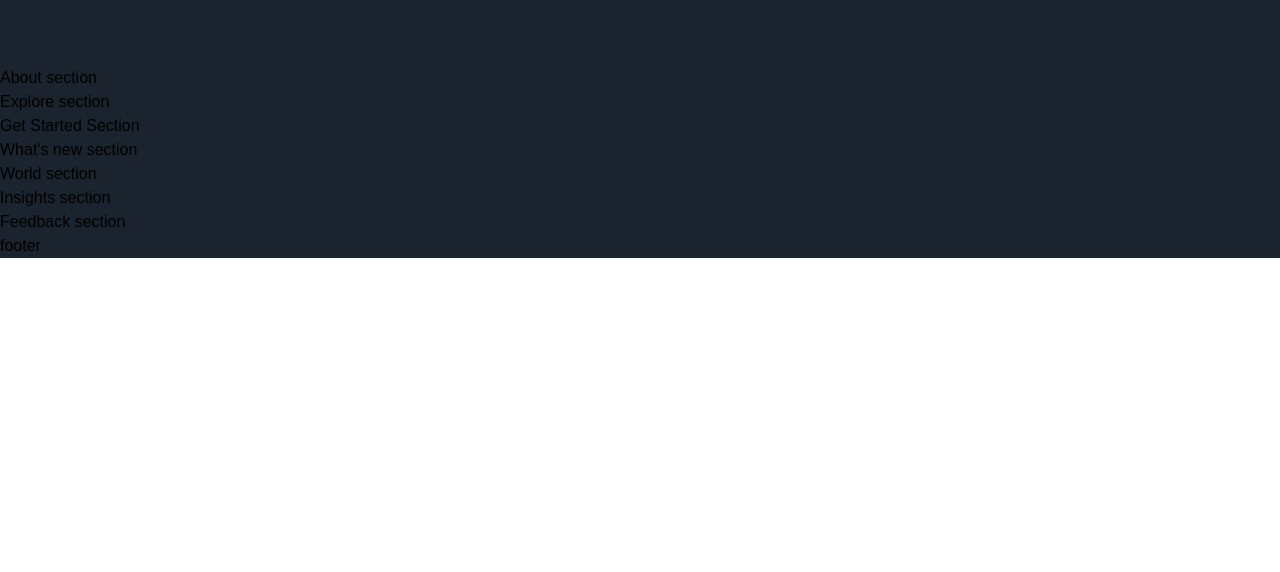
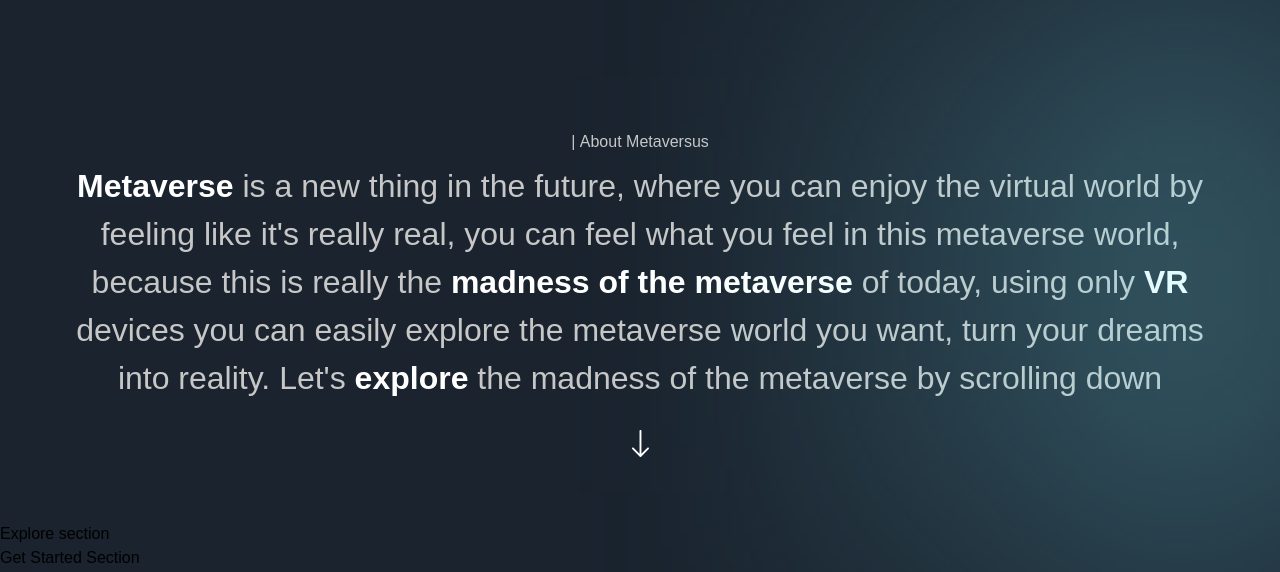
Before and after one commit to kbelchynska/metaverses, a Next.js app: page / in a window 1280 px wide. Shown: the part 1078-1650 px from the top of the page. Before the commit the page ends 1336 px from the top, so only its background shows below. Built offline with nearby package versions, Linux system fonts and the light colour scheme; a web font is replaced by a local one.

Commit message:
Add about section

```diff
--- a/components/CustomTexts.jsx
+++ b/components/CustomTexts.jsx
@@ -1,9 +1,19 @@
-'use client';
+"use client";
 
-export const TypingText = () => (
-  <p>Typing Text</p>
+import { textContainer, textVariant2 } from "../utils/motion";
+import { motion } from "framer-motion";
+
+export const TypingText = ({ title, textStyles }) => (
+  <motion.p
+    variants={textContainer}
+    className={`font-normal font-[14px] text-secondary-white ${textStyles}`}
+  >
+    {Array.from(title).map((letter, index) => (
+      <motion.span variants={textVariant2} key={index}>
+        {letter === ' ' ? '\u00A0' : letter}
+      </motion.span>
+    ))}
+  </motion.p>
 );
 
-export const TitleText = () => (
-  <h2>Title Text</h2>
-);
+export const TitleText = ({ title, textStyles }) => <h2>Title Text</h2>;
--- a/sections/About.jsx
+++ b/sections/About.jsx
@@ -1,8 +1,47 @@
-'use client';
+"use client";
+
+import { motion } from "framer-motion";
+import { TypingText } from "../components";
+
+import styles from "../styles";
+import { fadeIn, staggerContainer } from "../utils/motion";
 
 const About = () => (
-  <section>
-    About section
+  <section className={`${styles.paddings} relative z-10`}>
+    <div className="gradient-02 z-0" />
+    <motion.div
+      variants={staggerContainer}
+      initial="hidden"
+      whileInView="show"
+      viewport={{ once: false, amount: 0.25 }}
+      className={`${styles.innerWidth} mx-auto ${styles.flexCenter} flex-col`}
+    >
+      <TypingText title="| About Metaversus" textStyles="text-center" />
+      <motion.p
+        variants={fadeIn("up", "tween", 0.2, 1)}
+        className="mt-[8px] font-normal sm:text-[32px] text-[20px] text-center text-secondary-white"
+      >
+        <span className="font-extrabold text-white">Metaverse</span> is a new
+        thing in the future, where you can enjoy the virtual world by feeling
+        like it's really real, you can feel what you feel in this metaverse
+        world, because this is really the{" "}
+        <span className="font-extrabold text-white">
+          madness of the metaverse
+        </span>{" "}
+        of today, using only{" "}
+        <span className="font-extrabold text-white">VR</span> devices you can
+        easily explore the metaverse world you want, turn your dreams into
+        reality. Let's{" "}
+        <span className="font-extrabold text-white">explore</span> the madness
+        of the metaverse by scrolling down
+      </motion.p>
+      <motion.img
+        variants={fadeIn("up", "tween", 0.3, 1)}
+        src="/arrow-down.svg"
+        alt="arrow down"
+        className="w-[18px] h-[28px] object-contain mt-[28px]"
+      />
+    </motion.div>
   </section>
 );
 
```
